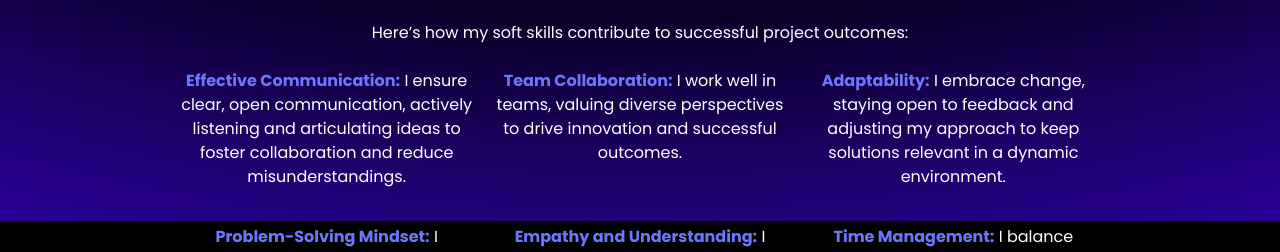
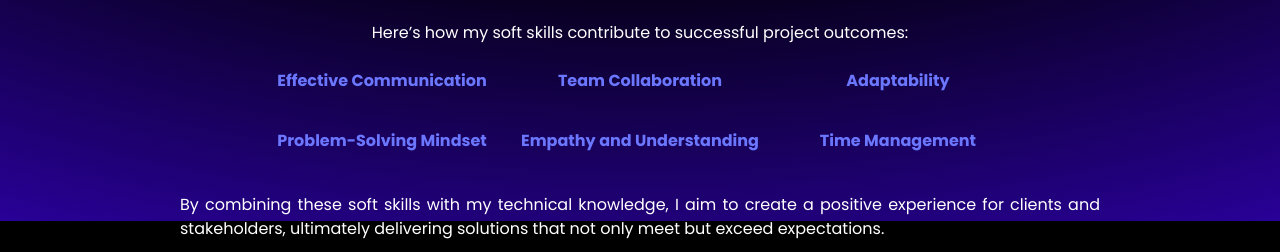
Before and after one commit to Maiky-ahoyo/Resume, a plain HTML site: page index.html in a window 1280 px wide. Shown: the part 1379-1631 px from the top of the page. Drawn offline with Linux system fonts and the light colour scheme.

Commit message:
Updated Links

```diff
--- a/index.html
+++ b/index.html
@@ -239,28 +239,22 @@
       </p><br>
       <div class="md:grid md:grid-cols-2 lg:grid-cols-3 justify-around gap-5 h-fit text-left md:text-center mx-5">
         <p class="mb-4">
-          <strong class="text-primary">Effective Communication:</strong> I ensure clear, open communication, actively
-          listening and articulating ideas to foster collaboration and reduce misunderstandings.
+          <strong class="text-primary">Effective Communication</strong>
         </p>
         <p class="mb-4">
-          <strong class="text-primary">Team Collaboration:</strong> I work well in teams, valuing diverse perspectives
-          to drive innovation and successful outcomes.
+          <strong class="text-primary">Team Collaboration</strong>
         </p>
         <p class="mb-4">
-          <strong class="text-primary">Adaptability:</strong> I embrace change, staying open to feedback and adjusting
-          my approach to keep solutions relevant in a dynamic environment.
+          <strong class="text-primary">Adaptability</strong>
         </p>
         <p class="mb-4">
-          <strong class="text-primary">Problem-Solving Mindset:</strong> I approach challenges with a solution-focused
-          attitude, navigating complex problems efficiently.
+          <strong class="text-primary">Problem-Solving Mindset</strong>
         </p>
         <p class="mb-4">
-          <strong class="text-primary">Empathy and Understanding:</strong> I prioritize the needs of clients and users,
-          creating solutions that address their real challenges.
+          <strong class="text-primary">Empathy and Understanding</strong>
         </p>
         <p class="mb-4">
-          <strong class="text-primary">Time Management:</strong> I balance multiple tasks, prioritizing effectively to
-          meet deadlines without compromising quality.
+          <strong class="text-primary">Time Management</strong>
         </p>
       </div>
       <br>
```
Also changed, not shown: static/css/output.css.
